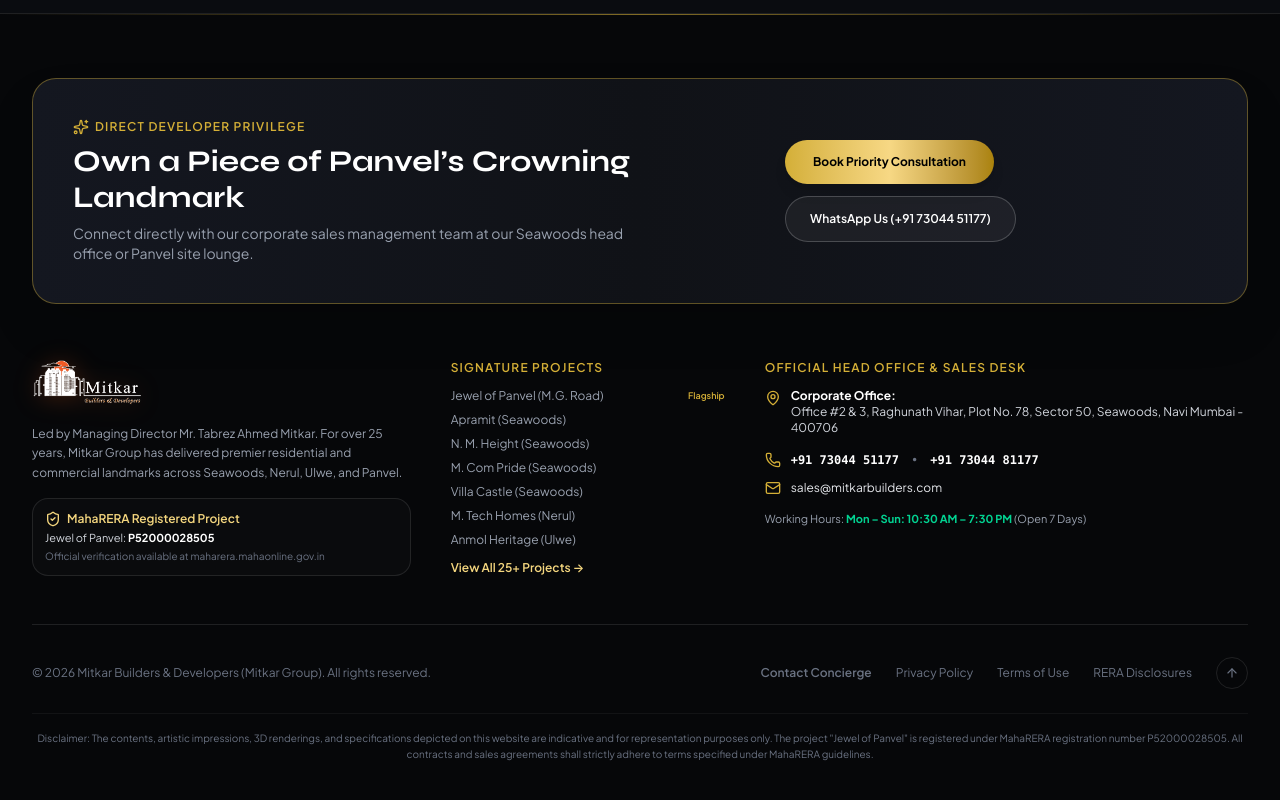
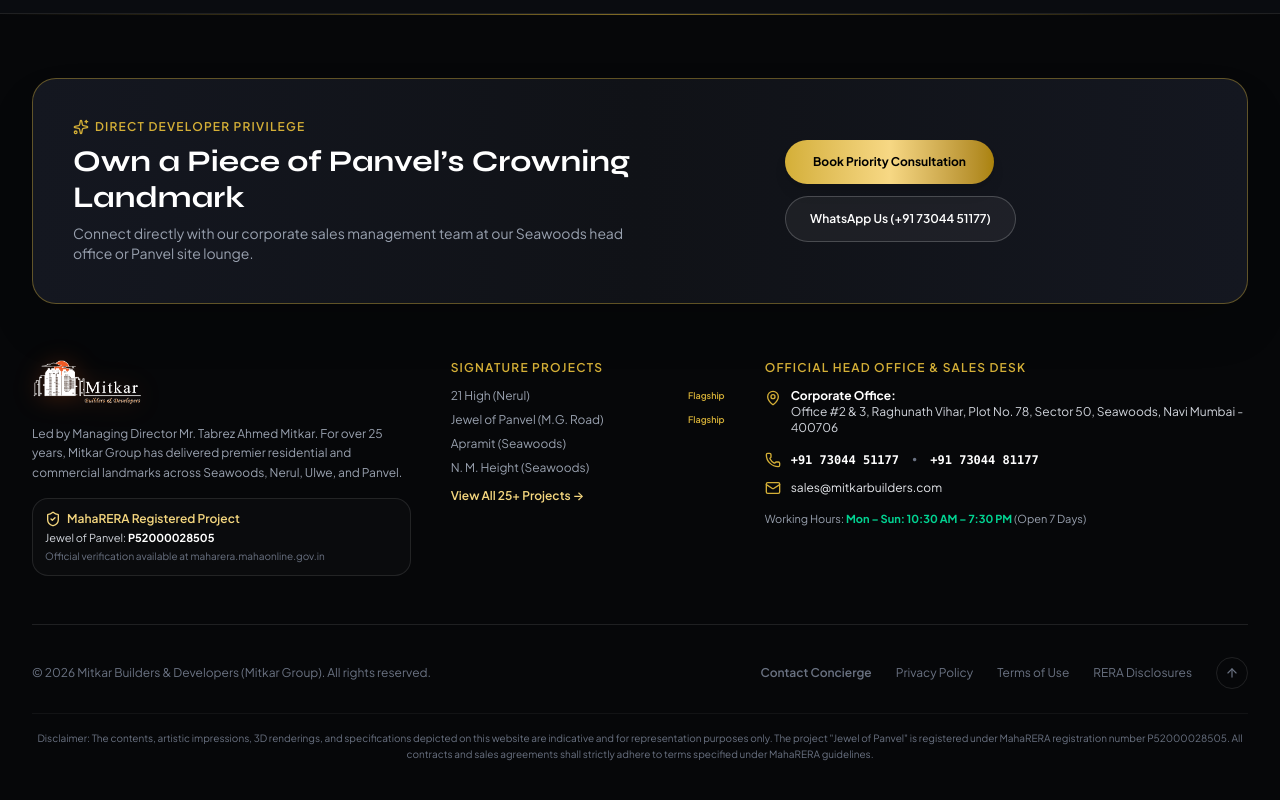
Before and after one commit to i-idea-lab/mitkar-builders-and-developers-public-website, a React (Vite) app: page / in a window 1280 px wide. Shown: the part 4806-5606 px from the top of the page. Built offline with nearby package versions, Linux system fonts and the light colour scheme; a web font is replaced by a local one.

Commit message:
fix(footer): add 21 High under Signature Projects and remove legacy sub-projects

```diff
--- a/src/components/Footer.jsx
+++ b/src/components/Footer.jsx
@@ -93,6 +93,12 @@ export default function Footer({ onOpenBooking }) {
             </h4>
             <ul className="space-y-2 text-xs text-gray-400">
               <li>
+                <Link to="/project/21-high-nerul" className="hover:text-[#f5d77f] transition-colors flex items-center justify-between">
+                  <span>21 High (Nerul)</span>
+                  <span className="text-[9px] text-[#d4af37] font-semibold">Flagship</span>
+                </Link>
+              </li>
+              <li>
                 <Link to="/project/jewel-of-panvel" className="hover:text-[#f5d77f] transition-colors flex items-center justify-between">
                   <span>Jewel of Panvel (M.G. Road)</span>
                   <span className="text-[9px] text-[#d4af37] font-semibold">Flagship</span>
@@ -100,10 +106,6 @@ export default function Footer({ onOpenBooking }) {
               </li>
               <li><Link to="/project/apramit-seawoods" className="hover:text-white transition-colors">Apramit (Seawoods)</Link></li>
               <li><Link to="/project/nm-heights" className="hover:text-white transition-colors">N. M. Height (Seawoods)</Link></li>
-              <li><Link to="/project/m-com-pride" className="hover:text-white transition-colors">M. Com Pride (Seawoods)</Link></li>
-              <li><Link to="/project/villa-castle" className="hover:text-white transition-colors">Villa Castle (Seawoods)</Link></li>
-              <li><Link to="/project/m-tech-homes" className="hover:text-white transition-colors">M. Tech Homes (Nerul)</Link></li>
-              <li><Link to="/project/anmol-heritage" className="hover:text-white transition-colors">Anmol Heritage (Ulwe)</Link></li>
               <li className="pt-1">
                 <Link to="/portfolio" className="text-[#f5d77f] font-semibold hover:underline flex items-center gap-1">
                   <span>View All 25+ Projects &rarr;</span>
```
